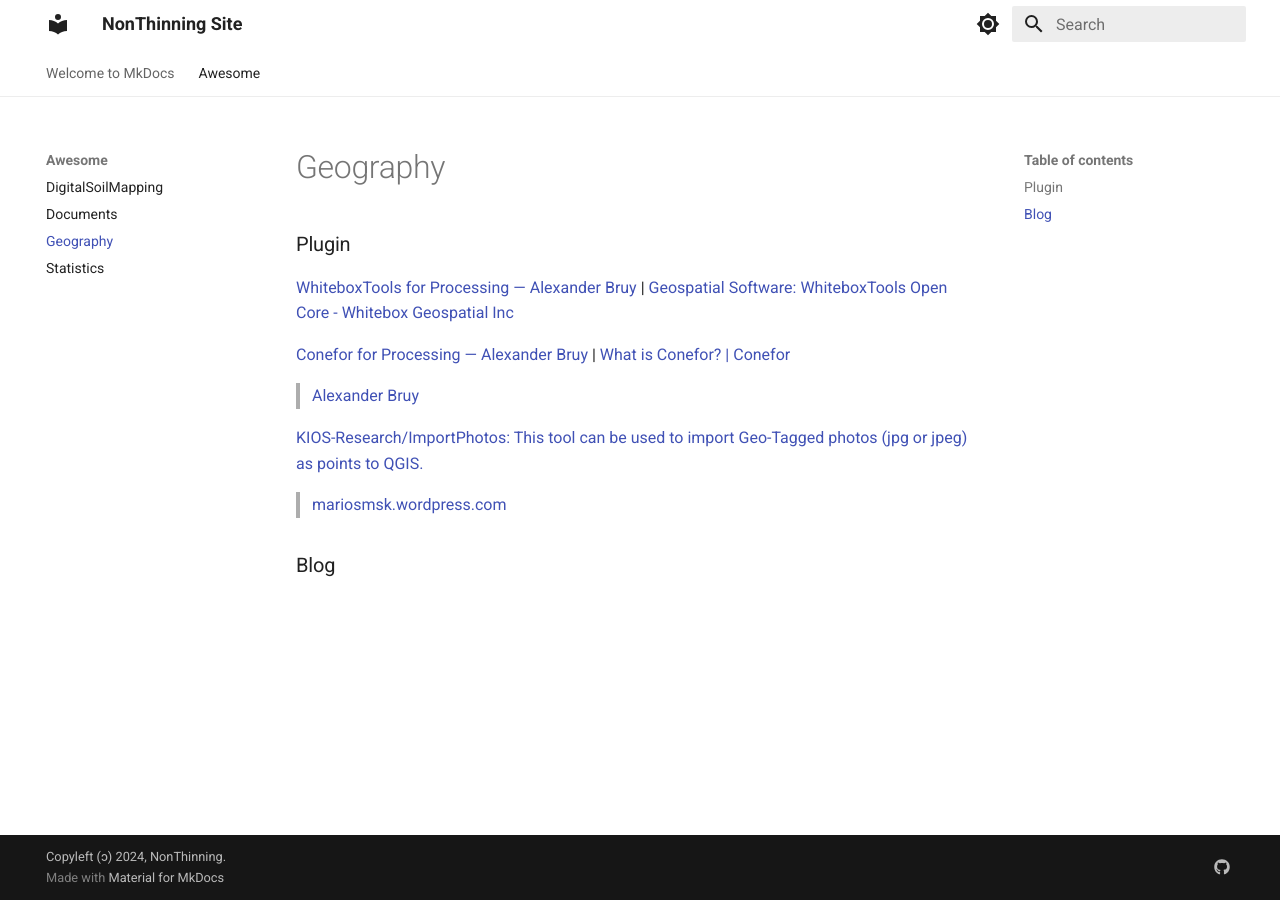
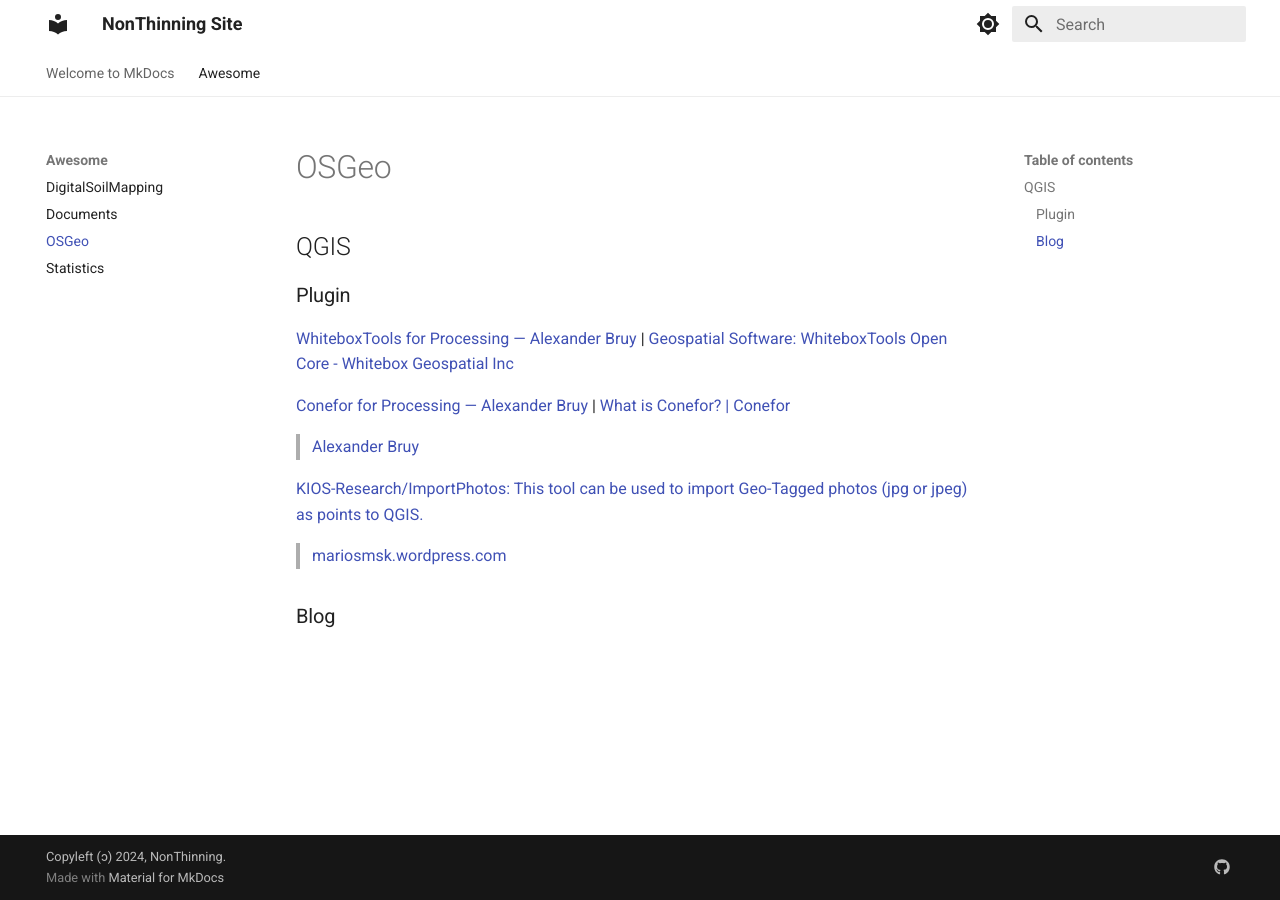
Before and after one commit to NonThinning/NonThinning.github.io, an MkDocs documentation site: the page built from docs/Awesome/OSGeo.md, in a window 1280 px wide. Built offline with MkDocs 1.6.1 and Material for MkDocs 9.7.7, drawn with Linux system fonts in a browser that asks for light colours.

Commit message:
docs update

```diff
--- a/docs/Awesome/Geography.md
+++ b/docs/Awesome/OSGeo.md
@@ -1,6 +1,8 @@
 ---
 date: 2024-10-17
 ---
+
+## QGIS
 
 ### Plugin
 
```
